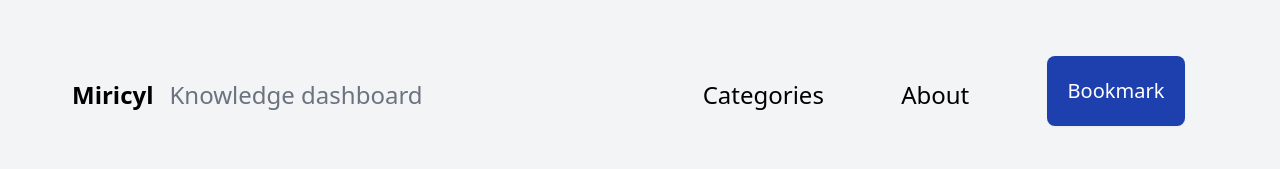
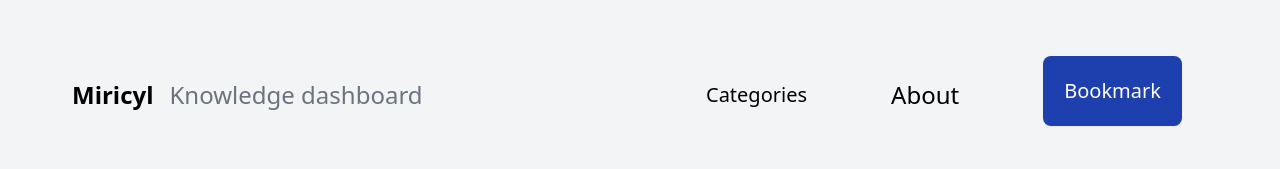
Before and after one commit to codingduckscyf/miricyl, a Next.js app: page / in a window 1280 px wide. Shown: the top 169 px of the page. Built offline with nearby package versions, Linux system fonts and the light colour scheme.

Commit message:
cahnges forn size

```diff
--- a/components/SiteHeader/Dropdown.js
+++ b/components/SiteHeader/Dropdown.js
@@ -31,7 +31,7 @@ const Dropdown = () => {
     <div className="dropdown relative inline-block">
       <button
         onClick={() => setIsHidden(!isHidden)}
-        className="hover:text-blue-800 mt-2 text-xl md:text-2xl"
+        className="hover:text-blue-800 mt-2 text-l md:text-xl"
       >
         Categories
       </button>
```
